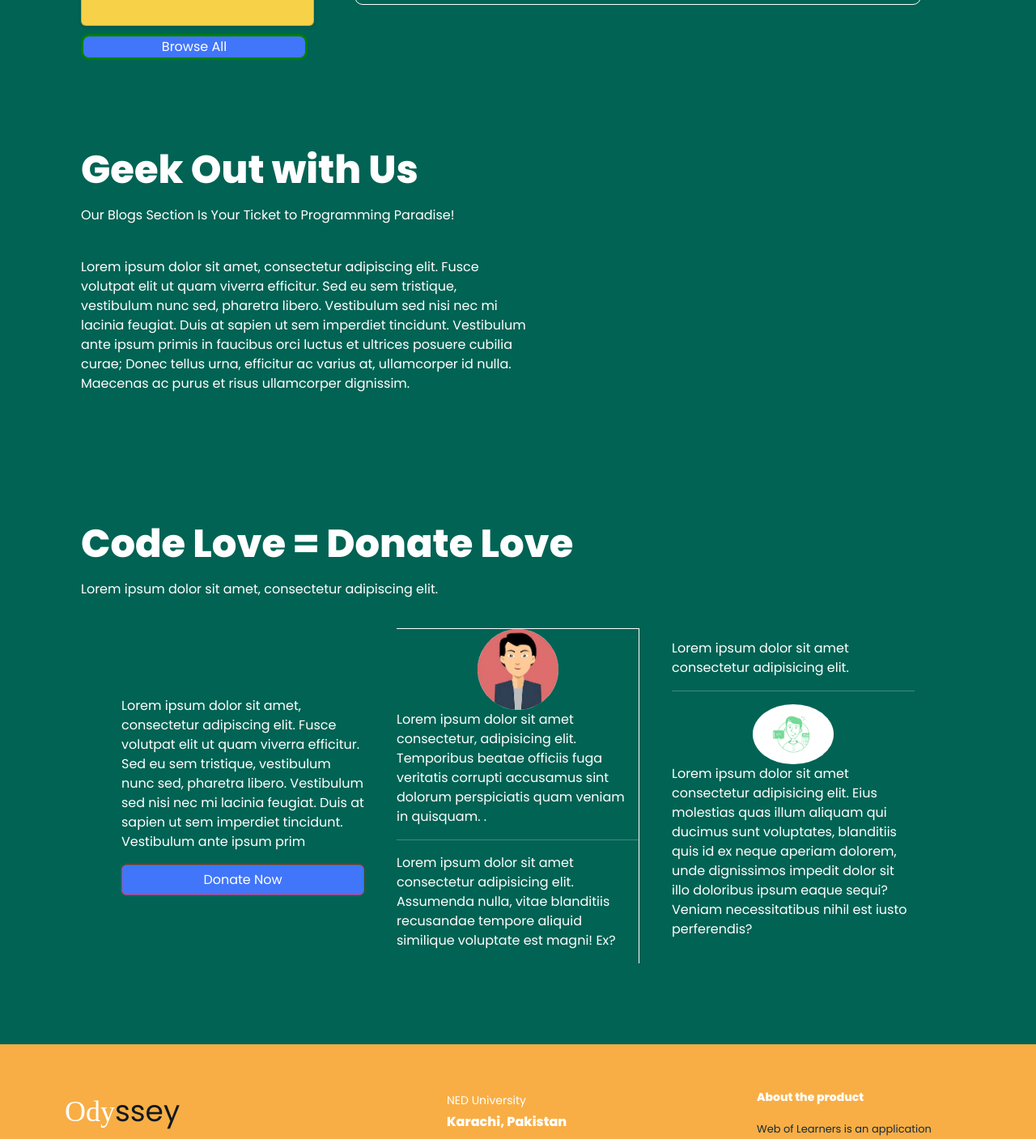
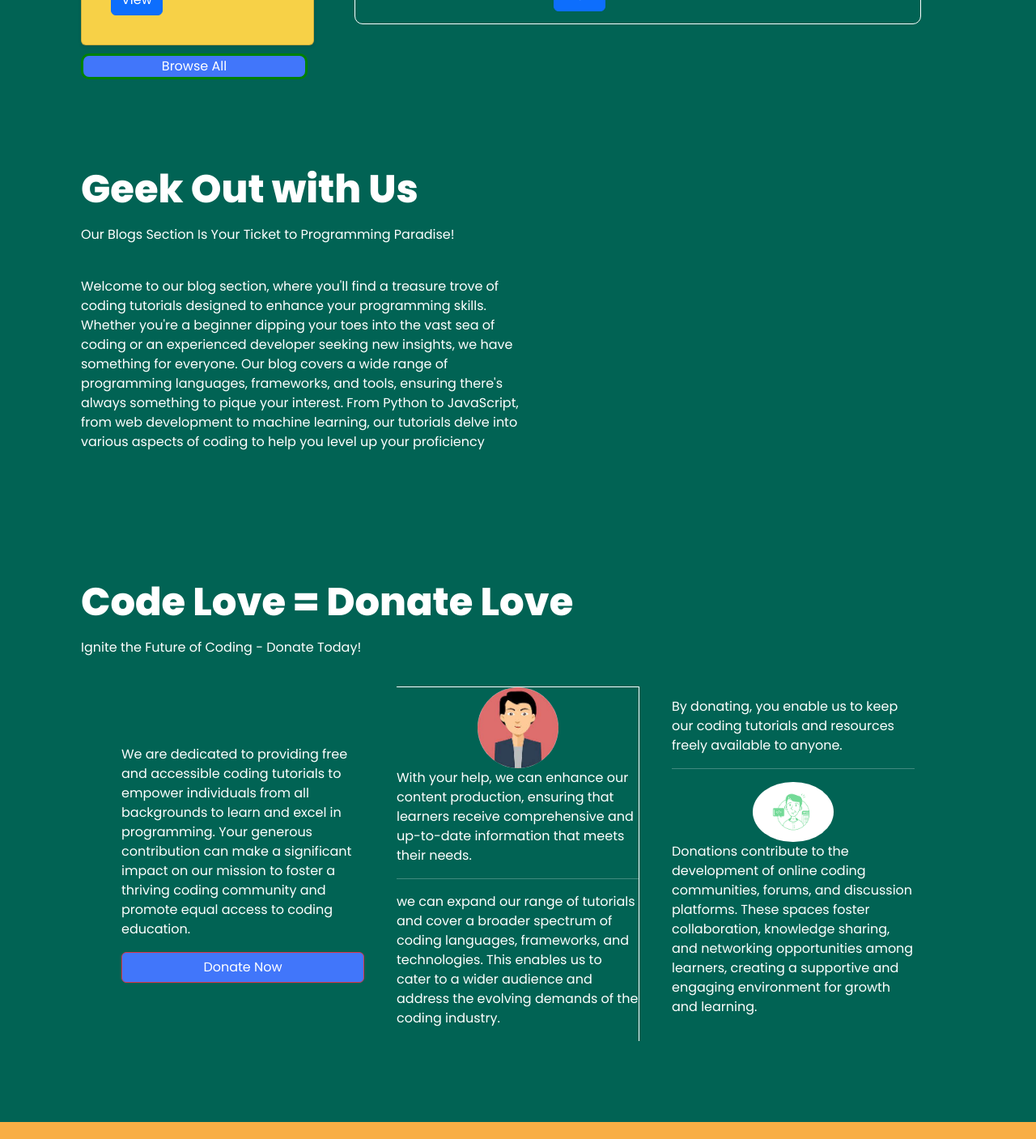
Before and after one commit to MUSSAFARA-RIAZ/EC-PROJECT-, a React (Create React App) app: page /home in a window 1280 px wide. Shown: the part 1754-3161 px from the top of the page at 81% size. Built offline with nearby package versions, Linux system fonts and the light colour scheme.

Commit message:
UI changes

```diff
--- a/src/Components/Cards.jsx
+++ b/src/Components/Cards.jsx
@@ -3,8 +3,11 @@ import Card from 'react-bootstrap/Card';
 
 
 function Cards() {
+  const roadmap = (event) => {
+    event.stopPropagation();
+    window.open('http://localhost:3000/roadmap',"_blank")
+  }
   return (
-
    <div>
     <Card style={{ width: '18rem',backgroundColor:' #f7d147', }}>
       <Card.Img variant="top" src="https://t3.ftcdn.net/jpg/03/18/60/62/360_F_318606217_Hk8jo2MVoI33SQOkYrfOF929J7JgIP0P.jpg"
@@ -12,14 +15,14 @@ function Cards() {
       <Card.Body>
         <Card.Title style={{color:'#8e1b90'}}>Front end Developer</Card.Title>
         <Card.Text style={{ color:'#4176fa'}}>
-          Lorem ipsum dolor sit amet consectetur adipisicing elit. Perspiciatis distinctio minus quaerat tempore. Quo voluptatem provident omnis quam natus excepturi quibusdam, ducimus magni
+        Whether you're passionate about design, user experience, or creating intuitive interfaces, frontend development is an exciting field that allows you to shape the way users interact with the web.
 
         </Card.Text>
-        <Button variant="primary">View</Button>
+        <Button variant="primary" onClick={roadmap}>View</Button>
 
       </Card.Body>
     </Card>
-    <button style={{width:280,backgroundColor:'#4176fa',color:'white',borderRadius:10, borderWidth:3 , borderStyle:"solid" , borderColor:"green",marginTop:10  }}>Browse All</button>
+    <button style={{width:280,backgroundColor:'#4176fa',color:'white',borderRadius:10, borderWidth:3 , borderStyle:"solid" , borderColor:"green",marginTop:10  }}onClick={roadmap}>Browse All</button>
 
     </div>
 
--- a/src/Components/Codelove.jsx
+++ b/src/Components/Codelove.jsx
@@ -1,17 +1,18 @@
 import React from "react";
 import Button from "react-bootstrap/Button";
 // import getStripe from "../lib/getStripe";
-import { loadStripe } from '@stripe/stripe-js';
+import { loadStripe } from "@stripe/stripe-js";
 
 export default function Codelove() {
   async function handleDonation() {
     try {
-      const apiKey = "pk_test_51NIupDI0Iae59SzotIPKqxrsfifbU10xyYhDjOxkCsUndV2OTg8aWGYvmgm4kROnSaRhfqJN8uN8yxH1P3kf8hJB00ziBUqPk8"; // Replace with your actual API key
-      const price_id= "price_1NIuvOI0Iae59SzoXB9Q1Jm4"
+      const apiKey =
+        "pk_test_51NIupDI0Iae59SzotIPKqxrsfifbU10xyYhDjOxkCsUndV2OTg8aWGYvmgm4kROnSaRhfqJN8uN8yxH1P3kf8hJB00ziBUqPk8"; // Replace with your actual API key
+      const price_id = "price_1NIuvOI0Iae59SzoXB9Q1Jm4";
 
       // Make sure apiKey is a string
-      if (typeof apiKey !== 'string') {
-        throw new Error('Invalid API key');
+      if (typeof apiKey !== "string") {
+        throw new Error("Invalid API key");
       }
 
       const stripe = await loadStripe(apiKey);
@@ -23,29 +24,29 @@ export default function Codelove() {
             quantity: 1,
           },
         ],
-      mode: 'subscription',
+        mode: "subscription",
         successUrl: `http://localhost:3000/home`,
         cancelUrl: `http://localhost:3000/cancel`,
       });
-    console.warn(error.message)
-  }catch (error) {
-    console.error('Error:', error);
+      console.warn(error.message);
+    } catch (error) {
+      console.error("Error:", error);
     }
   }
   return (
     <div className="donation">
       <h1 className="codelovehead">Code Love = Donate Love</h1>
       <p className="codelovetext">
-        Lorem ipsum dolor sit amet, consectetur adipiscing elit.
+      Ignite the Future of Coding - Donate Today!
       </p>
       <div className="codecards">
         <div className="code1">
           <p className="codetext">
-            Lorem ipsum dolor sit amet, consectetur adipiscing elit. Fusce
-            volutpat elit ut quam viverra efficitur. Sed eu sem tristique,
-            vestibulum nunc sed, pharetra libero. Vestibulum sed nisi nec mi
-            lacinia feugiat. Duis at sapien ut sem imperdiet tincidunt.
-            Vestibulum ante ipsum prim
+            We are dedicated to providing free and accessible coding tutorials
+            to empower individuals from all backgrounds to learn and excel in
+            programming. Your generous contribution can make a significant
+            impact on our mission to foster a thriving coding community and
+            promote equal access to coding education.
           </p>
           <Button
             onClick={handleDonation}
@@ -67,19 +68,24 @@ export default function Codelove() {
             alt=""
           />
           <p>
-            Lorem ipsum dolor sit amet consectetur, adipisicing elit. Temporibus
-            beatae officiis fuga veritatis corrupti accusamus sint dolorum
-            perspiciatis quam veniam in quisquam. .
+            With your help, we can enhance our content production, ensuring that
+            learners receive comprehensive and up-to-date information that meets
+            their needs.
           </p>
           <hr />
           <p>
-            Lorem ipsum dolor sit amet consectetur adipisicing elit. Assumenda
-            nulla, vitae blanditiis recusandae tempore aliquid similique
-            voluptate est magni! Ex?
+            we can expand our range of tutorials and cover a broader spectrum of
+            coding languages, frameworks, and technologies. This enables us to
+            cater to a wider audience and address the evolving demands of the
+            coding industry.
           </p>
         </div>
         <div className="code3">
-          <p>Lorem ipsum dolor sit amet consectetur adipisicing elit. </p>
+          <p>
+            {" "}
+            By donating, you enable us to keep our coding tutorials and
+            resources freely available to anyone.{" "}
+          </p>
           <hr />
           <img
             className="circleimg"
@@ -87,11 +93,11 @@ export default function Codelove() {
             alt=""
           />
           <p>
-            Lorem ipsum dolor sit amet consectetur adipisicing elit. Eius
-            molestias quas illum aliquam qui ducimus sunt voluptates, blanditiis
-            quis id ex neque aperiam dolorem, unde dignissimos impedit dolor sit
-            illo doloribus ipsum eaque sequi? Veniam necessitatibus nihil est
-            iusto perferendis?
+            Donations contribute to the development of online coding
+            communities, forums, and discussion platforms. These spaces foster
+            collaboration, knowledge sharing, and networking opportunities among
+            learners, creating a supportive and engaging environment for growth
+            and learning.
           </p>
         </div>
       </div>
--- a/src/Components/Geeks.jsx
+++ b/src/Components/Geeks.jsx
@@ -6,7 +6,8 @@ export default function Geeks() {
       <h1 className='geekhead'>Geek Out with Us</h1>
       <p className='geektext'>Our Blogs Section Is Your Ticket to Programming Paradise!</p>
       <br/>
-      <p className='geektext'>Lorem ipsum dolor sit amet, consectetur adipiscing elit. Fusce volutpat elit ut quam viverra efficitur. Sed eu sem tristique, vestibulum nunc sed, pharetra libero. Vestibulum sed nisi nec mi lacinia feugiat. Duis at sapien ut sem imperdiet tincidunt. Vestibulum ante ipsum primis in faucibus orci luctus et ultrices posuere cubilia curae; Donec tellus urna, efficitur ac varius at, ullamcorper id nulla. Maecenas ac purus et risus ullamcorper dignissim.</p>
+      <p className='geektext'>Welcome to our blog section, where you'll find a treasure trove of coding tutorials designed to enhance your programming skills. Whether you're a beginner dipping your toes into the vast sea of coding or an experienced developer seeking new insights, we have something for everyone.
+      Our blog covers a wide range of programming languages, frameworks, and tools, ensuring there's always something to pique your interest. From Python to JavaScript, from web development to machine learning, our tutorials delve into various aspects of coding to help you level up your proficiency</p>
     </div>
   )
 }
--- a/src/Components/Horizontal.jsx
+++ b/src/Components/Horizontal.jsx
@@ -2,6 +2,10 @@ import React from 'react'
 import Button from 'react-bootstrap/Button';
 
 export default function Horizontal() {
+  const roadmap = (event) => {
+    event.stopPropagation();
+    window.open('http://localhost:3000/roadmap',"_blank")
+  }
   return (
    <>
    <div className='parent-div'>
@@ -18,7 +22,7 @@ export default function Horizontal() {
 
 
     </p>
-    <Button variant="primary" style={{position:"relative",left:30}}>View</Button>
+    <Button variant="primary" style={{position:"relative",left:30}}onClick={roadmap}>View</Button>
    </div>
    </div>
 
@@ -35,7 +39,7 @@ export default function Horizontal() {
 
 
     </p>
-    <Button variant="primary" style={{position:"relative",left:30}}>View</Button>
+    <Button variant="primary" style={{position:"relative",left:30}}onClick={roadmap}>View</Button>
    </div>
    </div>
 
--- a/src/Components/Journey.jsx
+++ b/src/Components/Journey.jsx
@@ -5,8 +5,9 @@ export default function Journey() {
   return (
     <div className='journey-section'>
       <h1 className='headocoding'>The Ultimate GPS for Your Coding Journey</h1>
-      <p className='textcoding2'>Lorem ipsum dolor  libero. Vestibulum sed nisi nec mi lacinia feugiat. Duis at sapien ut sem imperdiet tincidunt. Vestibulum ante Lorem ipsum dolor sit amet consectetur adipisicing elit. Voluptas dignissimos magni facere commodi impedit vitae exercitationem voluptate tenetur, iure deleniti deserunt, vel dolorum itaque molestias autem omnis, neque sunt nihil in laudantium. Nesciunt, nulla delectus, adipisci ab sit quis inventore dolor vero aut ex enim, eligendi praesentium optio ullam ea!</p>
+      <p className='textcoding2'>Welcome to our Roadmap section, your roadmap to becoming a proficient coder! We believe that a well-structured learning path is essential for achieving your coding goals, and this section is designed to provide you with a clear and comprehensive roadmap to guide you on your coding journey.
 
+      Whether you're a beginner, an intermediate learner, or an experienced developer looking to expand your skill set, our roadmap will help you navigate through the vast world of coding and ensure you're on the right track.</p>
     </div>
   )
 }
```
Lines whose indentation alone changed are shown as unchanged.
